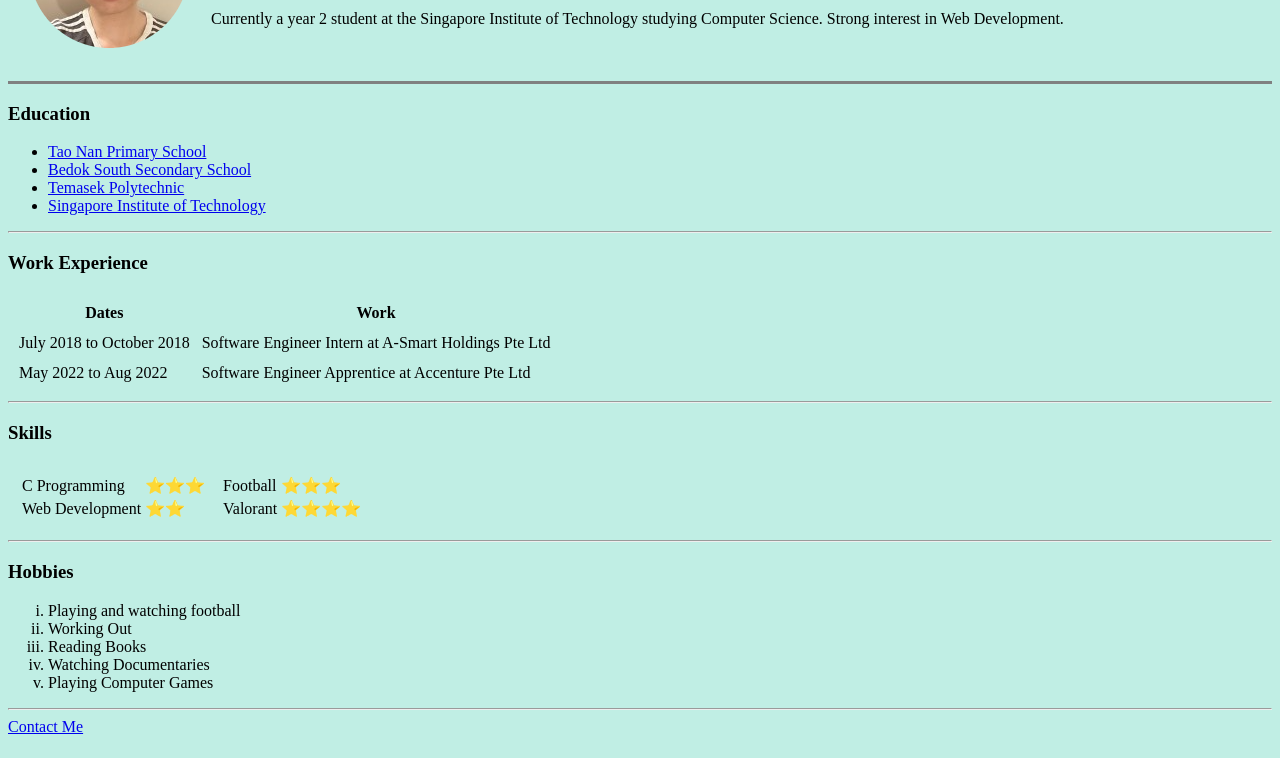
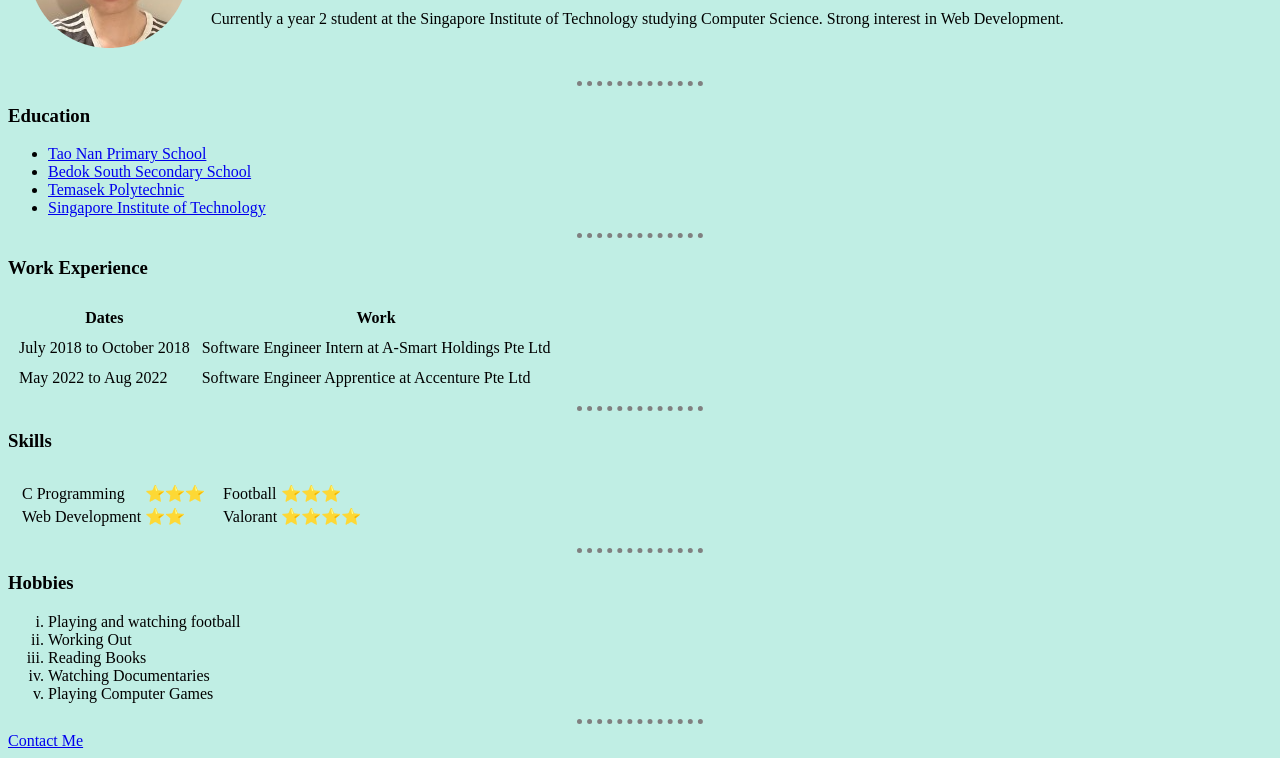
Before and after one commit to JuzChoco/cv, a plain HTML site: page index.html in a window 1280 px wide. Shown: the part 141-899 px from the top of the page. Drawn offline with Linux system fonts and the light colour scheme.

Commit message:
Update index.html

```diff
--- a/index.html
+++ b/index.html
@@ -7,6 +7,21 @@
     <title>Oliver's Personal Site</title>
   </head>
 
+  <style>
+    body {
+      background-color: #c0eee4;
+    }
+
+    hr {
+      border-color: grey;
+      border-style: none;
+      border-top-style: dotted;
+      border-width: 5px;
+      width: 10%;
+    }
+  </style>
+
+  <body>
     <table cellspacing="20">
       <td>
         <img
@@ -32,9 +47,7 @@
         </p>
       </td>
     </table>
-
-  <body style="background-color: #C0EEE4;">
-    <hr size="3" noshade />
+    <hr />
 
     <h3>Education</h3>
     <ul>
```
Lines whose indentation alone changed are shown as unchanged.
